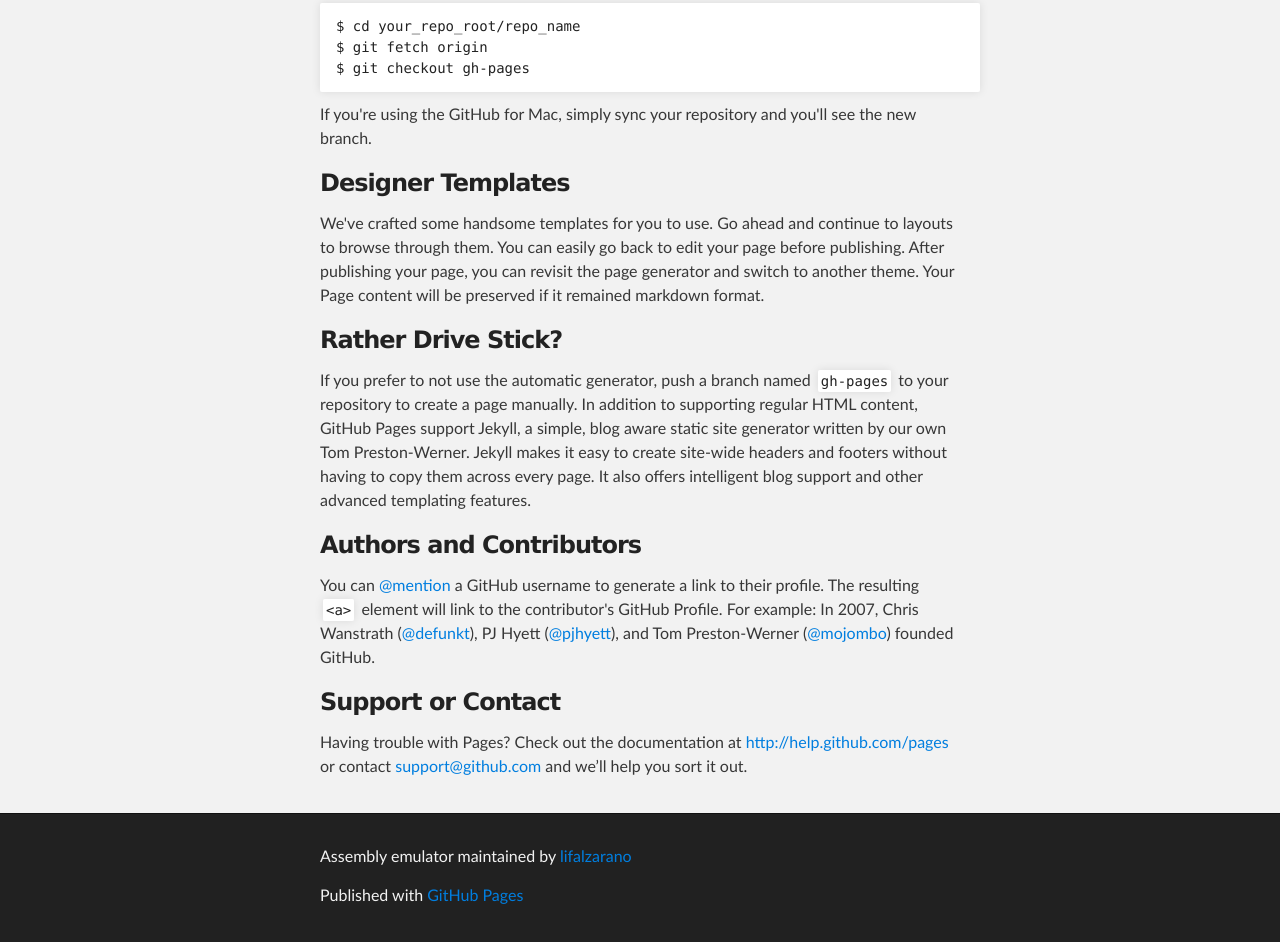
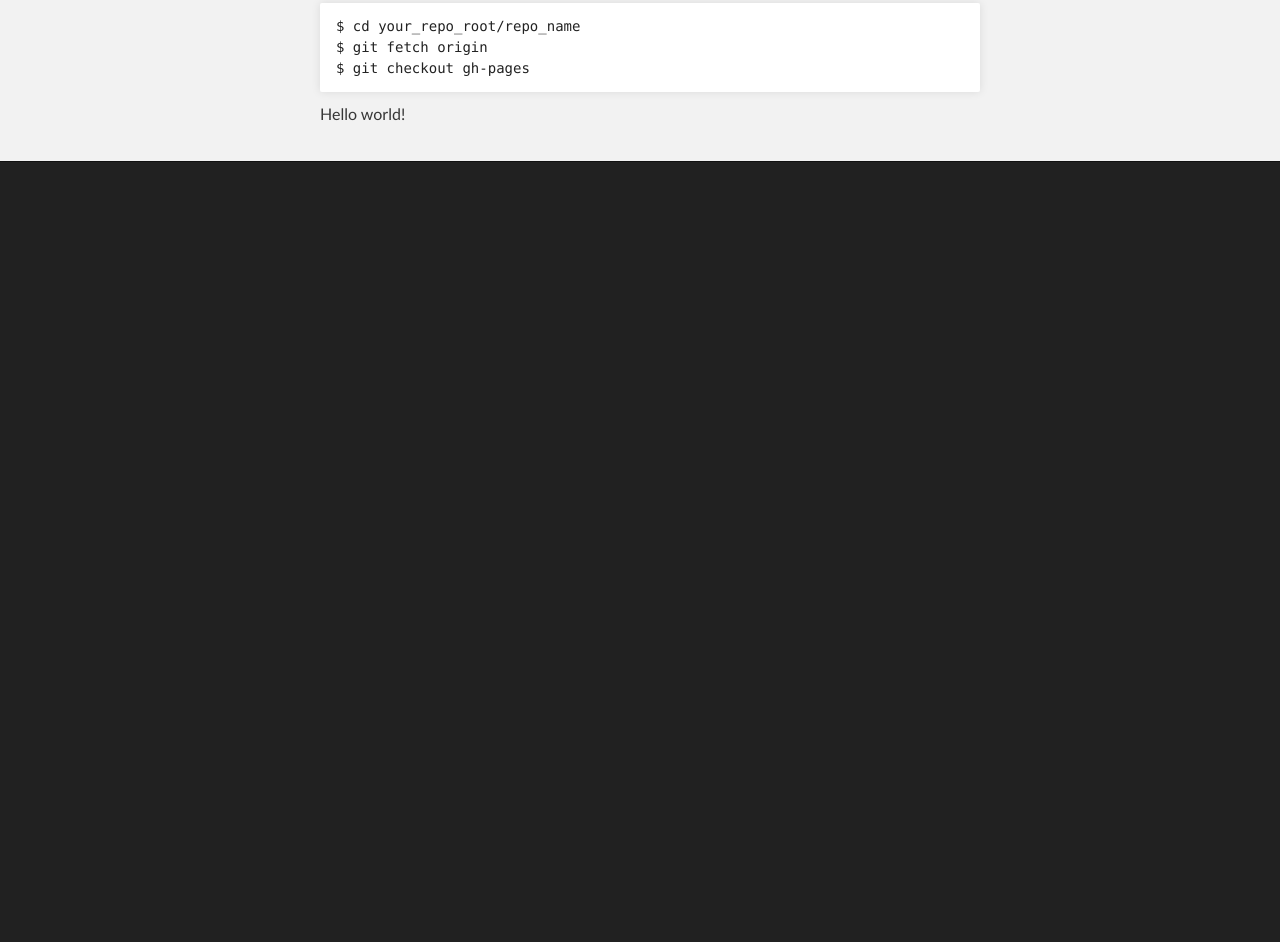
Before and after one commit to lifalzarano/assembly_emulator, a plain HTML site: page index.html in a window 1280 px wide. Shown: the part 378-1320 px from the top of the page. After the commit the page ends 800 px from the top, so only its background shows below. Drawn offline with Linux system fonts and the light colour scheme.

Commit message:
Updated page

```diff
--- a/index.html
+++ b/index.html
@@ -41,39 +41,5 @@ $ git fetch origin
 $ git checkout gh-pages
 </code></pre>
 
-<p>If you're using the GitHub for Mac, simply sync your repository and you'll see the new branch.</p>
-
-<h3>
-<a name="designer-templates" class="anchor" href="#designer-templates"><span class="octicon octicon-link"></span></a>Designer Templates</h3>
-
-<p>We've crafted some handsome templates for you to use. Go ahead and continue to layouts to browse through them. You can easily go back to edit your page before publishing. After publishing your page, you can revisit the page generator and switch to another theme. Your Page content will be preserved if it remained markdown format.</p>
-
-<h3>
-<a name="rather-drive-stick" class="anchor" href="#rather-drive-stick"><span class="octicon octicon-link"></span></a>Rather Drive Stick?</h3>
-
-<p>If you prefer to not use the automatic generator, push a branch named <code>gh-pages</code> to your repository to create a page manually. In addition to supporting regular HTML content, GitHub Pages support Jekyll, a simple, blog aware static site generator written by our own Tom Preston-Werner. Jekyll makes it easy to create site-wide headers and footers without having to copy them across every page. It also offers intelligent blog support and other advanced templating features.</p>
-
-<h3>
-<a name="authors-and-contributors" class="anchor" href="#authors-and-contributors"><span class="octicon octicon-link"></span></a>Authors and Contributors</h3>
-
-<p>You can <a href="https://github.com/blog/821" class="user-mention">@mention</a> a GitHub username to generate a link to their profile. The resulting <code>&lt;a&gt;</code> element will link to the contributor's GitHub Profile. For example: In 2007, Chris Wanstrath (<a href="https://github.com/defunkt" class="user-mention">@defunkt</a>), PJ Hyett (<a href="https://github.com/pjhyett" class="user-mention">@pjhyett</a>), and Tom Preston-Werner (<a href="https://github.com/mojombo" class="user-mention">@mojombo</a>) founded GitHub.</p>
-
-<h3>
-<a name="support-or-contact" class="anchor" href="#support-or-contact"><span class="octicon octicon-link"></span></a>Support or Contact</h3>
-
-<p>Having trouble with Pages? Check out the documentation at <a href="http://help.github.com/pages">http://help.github.com/pages</a> or contact <a href="mailto:support@github.com">support@github.com</a> and we’ll help you sort it out.</p>
-      </section>
-    </div>
-
-    <!-- FOOTER  -->
-    <div id="footer_wrap" class="outer">
-      <footer class="inner">
-        <p class="copyright">Assembly emulator maintained by <a href="https://github.com/lifalzarano">lifalzarano</a></p>
-        <p>Published with <a href="http://pages.github.com">GitHub Pages</a></p>
-      </footer>
-    </div>
-
-
-
-  </body>
+<p>Hello world! </p>
 </html>
```
